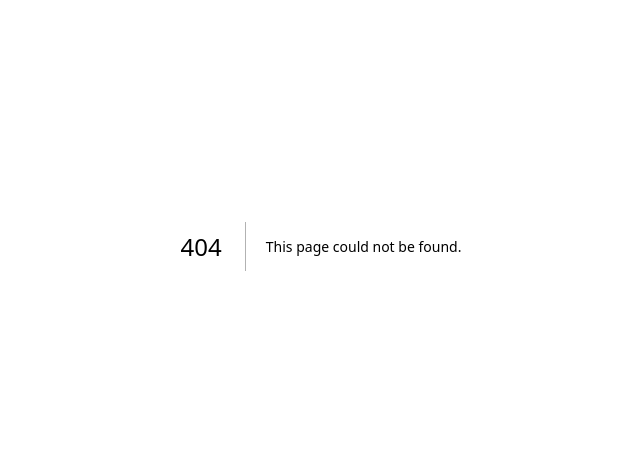
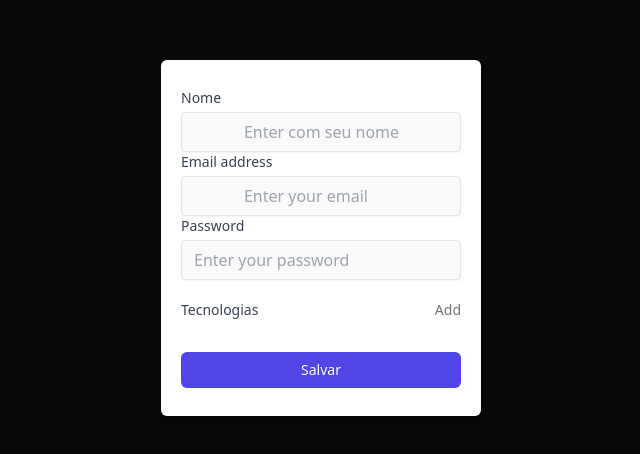
Before and after one commit to diogomfc/Next13-Forms-Avancados, a Next.js app: page /Forms in a window 1280 px wide. Before the commit this address had no page. Shown: the part 154-608 px from the top of the page, without its empty margins (319-959 px from the left). Built offline with nearby package versions, Linux system fonts and the light colour scheme.

Commit message:
Field Arrays

```diff
--- /dev/null
+++ b/src/app/Forms/page.tsx
@@ -0,0 +1,234 @@
+'use client';
+
+import { useState } from 'react';
+import { useForm, useFieldArray } from 'react-hook-form';
+
+import { zodResolver } from '@hookform/resolvers/zod';
+import { z } from 'zod';
+
+import '../../styles/global.css';
+
+// import { Inter } from 'next/font/google';
+
+// const inter = Inter({ subsets: ['latin'] });
+
+/**
+ * TO-DO
+ * [] Validação / transformação
+ * [] Field Arrays
+ * [] Upload de arquivos
+ * [] Composition pattern
+ */
+
+// type FormValues = {
+//   email: string;
+//   password: string;
+// };
+
+const createUserSchema = z.object({
+  name: z
+    .string()
+    .nonempty('Nome obrigatório')
+    .transform((name) => {
+      return name
+        .trim()
+        .split(' ')
+        .map((word) => word[0].toUpperCase() + word.slice(1).toLowerCase())
+        .join(' ');
+    }),
+  email: z.string().email('Email inválido').nonempty('Email obrigatório'),
+  password: z.string().min(6, 'Senha deve ter no mínimo 6 caracteres'),
+  techs: z
+    .array(
+      z.object({
+        title: z.string().nonempty('title é obrigatório'),
+        level: z.coerce
+          .number()
+          .int()
+          .min(1, 'maior que 0')
+          .max(10, 'menor que 10'),
+      })
+    )
+    .min(1, 'Deve ter no mínimo 1 tech'),
+});
+
+type CreateUserFormData = z.infer<typeof createUserSchema>;
+
+export default function Forms() {
+  const [output, setOutput] = useState<CreateUserFormData>();
+
+  const {
+    register,
+    handleSubmit,
+    formState: { errors },
+    control,
+  } = useForm<CreateUserFormData>({
+    resolver: zodResolver(createUserSchema),
+  });
+
+  const { fields, append, remove } = useFieldArray({
+    control,
+    name: 'techs',
+  });
+
+  function createUserForm(data: CreateUserFormData) {
+    setOutput(data as CreateUserFormData);
+    console.log(output);
+  }
+
+  function addNewTech() {
+    append({ title: '', level: 0 });
+  }
+
+  return (
+    <main className="h-screen bg-zinc-950 flex flex-col items-center justify-center gap-4">
+      <form
+        onSubmit={handleSubmit(createUserForm)}
+        className="w-full max-w-xs bg-white rounded-md shadow-md overflow-hidden gap-4"
+      >
+        <div className="px-5 py-7">
+          <div className="flex flex-col gap-1">
+            <label htmlFor="name" className="text-sm font-medium text-gray-700">
+              Nome
+            </label>
+            <input
+              id="name"
+              type="text"
+              name="name"
+              placeholder="
+            Enter com seu nome"
+              className="border border-zinc-200 shadow-sm rounded h-10 px-3  bg-zinc-50 text-slate-700"
+              {...register('name')}
+            />
+            {errors.name && (
+              <span className="text-red-500 text-xs">
+                {errors.name.message}
+              </span>
+            )}
+          </div>
+          <div className="flex flex-col gap-1">
+            <label
+              htmlFor="email"
+              className="text-sm font-medium text-gray-700"
+            >
+              Email address
+            </label>
+            <input
+              id="email"
+              type="email"
+              name="email"
+              placeholder="
+            Enter your email"
+              autoComplete="email"
+              className="border border-zinc-200 shadow-sm rounded h-10 px-3  bg-zinc-50 text-slate-700"
+              {...register('email')}
+            />
+            {errors.email && (
+              <span className="text-red-500 text-xs">
+                {errors.email.message}
+              </span>
+            )}
+          </div>
+          <div className="flex flex-col gap-1">
+            <label
+              htmlFor="password"
+              className="text-sm font-medium text-gray-700"
+            >
+              Password
+            </label>
+            <input
+              id="password"
+              type="password"
+              name="password"
+              placeholder="Enter your password"
+              autoComplete="current-password"
+              className="border border-zinc-200 shadow-sm rounded h-10 px-3  bg-zinc-50 text-slate-700"
+              {...register('password')}
+            />
+            {errors.password && (
+              <span className="text-red-500 text-xs">
+                {errors.password.message}
+              </span>
+            )}
+          </div>
+          <div className="flex flex-col gap-1 py-5 ">
+            <label
+              htmlFor="techs"
+              className="text-sm font-medium text-gray-700 flex items-center gap-2 justify-between"
+            >
+              Tecnologias
+              <button
+                type="button"
+                onClick={() => addNewTech()}
+                className="text-sm font-medium text-zinc-500"
+              >
+                Add
+              </button>
+            </label>
+
+            {fields.map((field, index) => (
+              <div key={field.id} className="flex gap-2">
+                <div>
+                  {/* <label
+                  htmlFor={`techs[${index}].title`}
+                  className="text-sm font-medium text-gray-700"
+                >
+                  Tech
+                </label> */}
+                  <input
+                    id={`techs[${index}].title`}
+                    type="text"
+                    name={`techs[${index}].title`}
+                    placeholder="Enter your tech"
+                    className="border border-zinc-200 shadow-sm rounded h-10 px-3  bg-zinc-50 text-slate-700"
+                    {...register(`techs.${index}.title`)}
+                  />
+                  {errors.techs?.[index]?.title && (
+                    <span className="text-red-500 text-xs">
+                      {errors.techs?.[index]?.title.message}
+                    </span>
+                  )}
+                </div>
+                <div>
+                  {/* <label
+                  htmlFor={`techs[${index}].level`}
+                  className="text-sm font-medium text-gray-700"
+                >
+                  Level
+                </label> */}
+                  <input
+                    id={`techs[${index}].level`}
+                    type="number"
+                    name={`techs[${index}].level`}
+                    placeholder="Enter your level"
+                    className="border border-zinc-200 shadow-sm rounded h-10 w-16 px-3 bg-zinc-50 text-slate-700"
+                    {...register(`techs.${index}.level`)}
+                  />
+                  {errors.techs?.[index]?.level && (
+                    <span className="text-red-500 text-xs">
+                      {errors.techs?.[index]?.level.message}
+                    </span>
+                  )}
+                </div>
+              </div>
+            ))}
+            {errors.techs && (
+              <span className="text-red-500 text-xs">
+                {errors.techs.message}
+              </span>
+            )}
+          </div>
+          <button
+            type="submit"
+            className="mt-3 w-full bg-indigo-600 text-white px-4 py-2 rounded-md text-sm font-medium hover:bg-indigo-700 focus:outline-none focus:ring-2 focus:ring-offset-2 focus:ring-indigo-500"
+          >
+            Salvar
+          </button>
+        </div>
+      </form>
+      <pre>
+        <code>{JSON.stringify(output, null, 2)}</code>
+      </pre>
+    </main>
+  );
+}
--- a/src/app/page.tsx
+++ b/src/app/page.tsx
@@ -1,6 +1,4 @@
-import { Inter } from 'next/font/google';
-
-const inter = Inter({ subsets: ['latin'] });
+import Link from 'next/link';
 
 import styles from './page.module.css';
 
@@ -9,9 +7,8 @@ export default function Home() {
     <main className={styles.main}>
       <div className={styles.center}>
         <div className={styles.thirteen}>
-          <h1 className={inter.className}>
-            Base Template Next, TypeScript, Prettier e Eslint
-          </h1>
+          <h1>Base Template Next, TypeScript, Prettier e Eslint</h1>
+          <Link href="/Forms">Forms</Link>
         </div>
       </div>
     </main>
--- /dev/null
+++ b/src/styles/global.css
@@ -0,0 +1,3 @@
+@tailwind base;
+@tailwind components;
+@tailwind utilities;
--- a/tailwind.config.js
+++ b/tailwind.config.js
@@ -1,8 +1,15 @@
+/* eslint-disable no-undef */
 /** @type {import('tailwindcss').Config} */
 module.exports = {
-  content: [],
+  content: [
+    './src/**/*.tsx',
+    './src/**/*.ts',
+    './src/**/*.jsx',
+    './src/**/*.js',
+    './src/**/*.html',
+  ],
   theme: {
     extend: {},
   },
   plugins: [],
-}
+};
```
Also changed, not shown: 1 other file (tests, documents, lock files or other folders).
